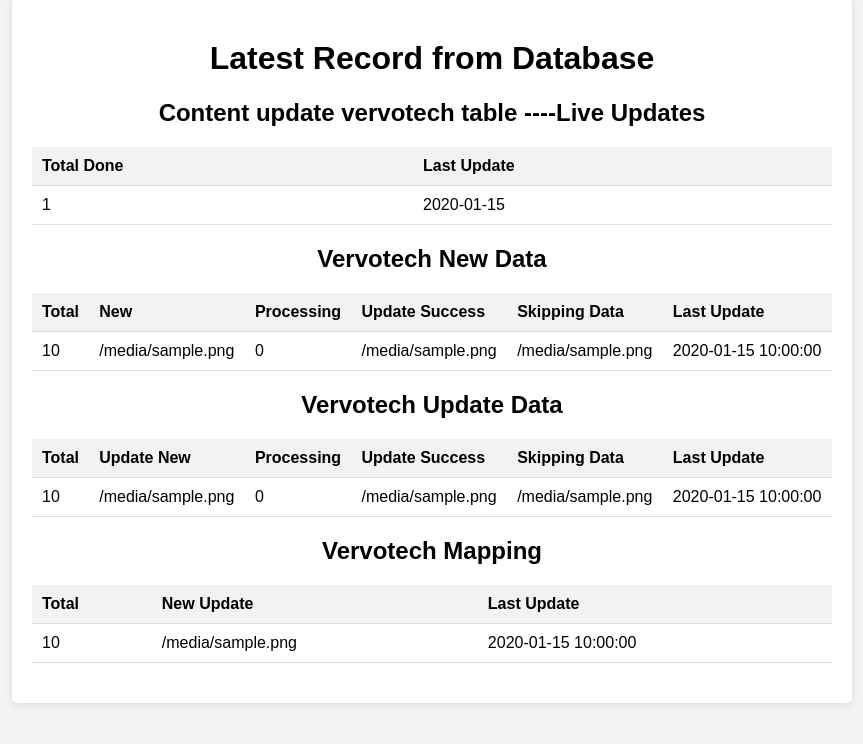
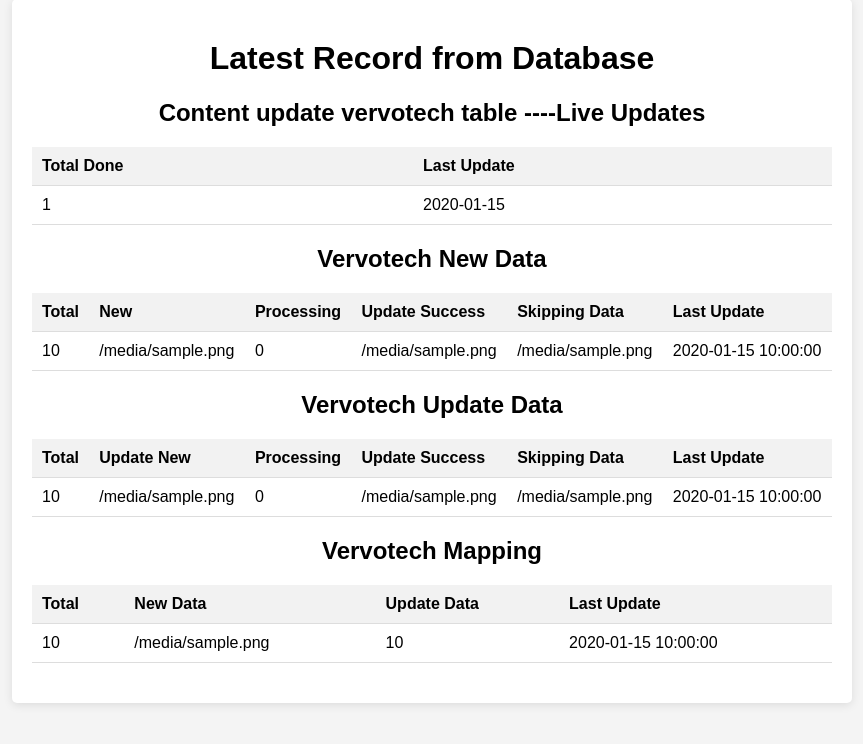
Before and after one commit to RoknuzzamanRokon/data_table_create_info, a Flask app: template Flask_App/templates/index.html in a window 1280 px wide. Shown: the part 41-785 px from the top of the page, without its empty margins (208-1071 px from the left). Run offline with Flask 3, Linux system fonts and the light colour scheme; the template is opened without the code that fills it: most values are stand-ins (such as "Sample title", 1, 10 or a date in 2020).

Commit message:
Update flask functonality.

```diff
--- a/Flask_App/app.py
+++ b/Flask_App/app.py
@@ -22,6 +22,8 @@ def index():
     latest_record['vh_new_newFile_updateSkipping'] = int(latest_record['vh_new_newFile_updateSkipping'])
     latest_record['vh_update_newFile_updateSuccess'] = int(latest_record['vh_update_newFile_updateSuccess'])
     latest_record['vh_update_newFile_updateSkipping'] = int(latest_record['vh_update_newFile_updateSkipping'])
+    latest_record['vh_mapping_newFile'] = int(latest_record['vh_mapping_newFile'])
+
     live_updates = live_data_uploading_function(table='vervotech_mapping', engine=engine)
     return render_template('index.html', latest_record=latest_record, live_updates=live_updates)
 
--- a/Flask_App/templates/index.html
+++ b/Flask_App/templates/index.html
@@ -118,7 +118,8 @@
         <thead>
           <tr>
             <th>Total</th>
-            <th>New Update</th>
+            <th>New Data</th>
+            <th>Update Data</th>
             <th>Last Update</th>
           </tr>
         </thead>
@@ -126,6 +127,7 @@
           <tr>
             <td>{{ latest_record.vh_mapping_total }}</td>
             <td>{{ latest_record.vh_mapping_newFile }}</td>
+            <td>{{ (latest_record.vh_update_newFile_updateSuccess + latest_record.vh_new_newFile_updateSuccess) - latest_record.vh_mapping_newFile }}</td>
             <td>{{ latest_record.ModifiedOn }}</td>
           </tr>
         </tbody>
```
